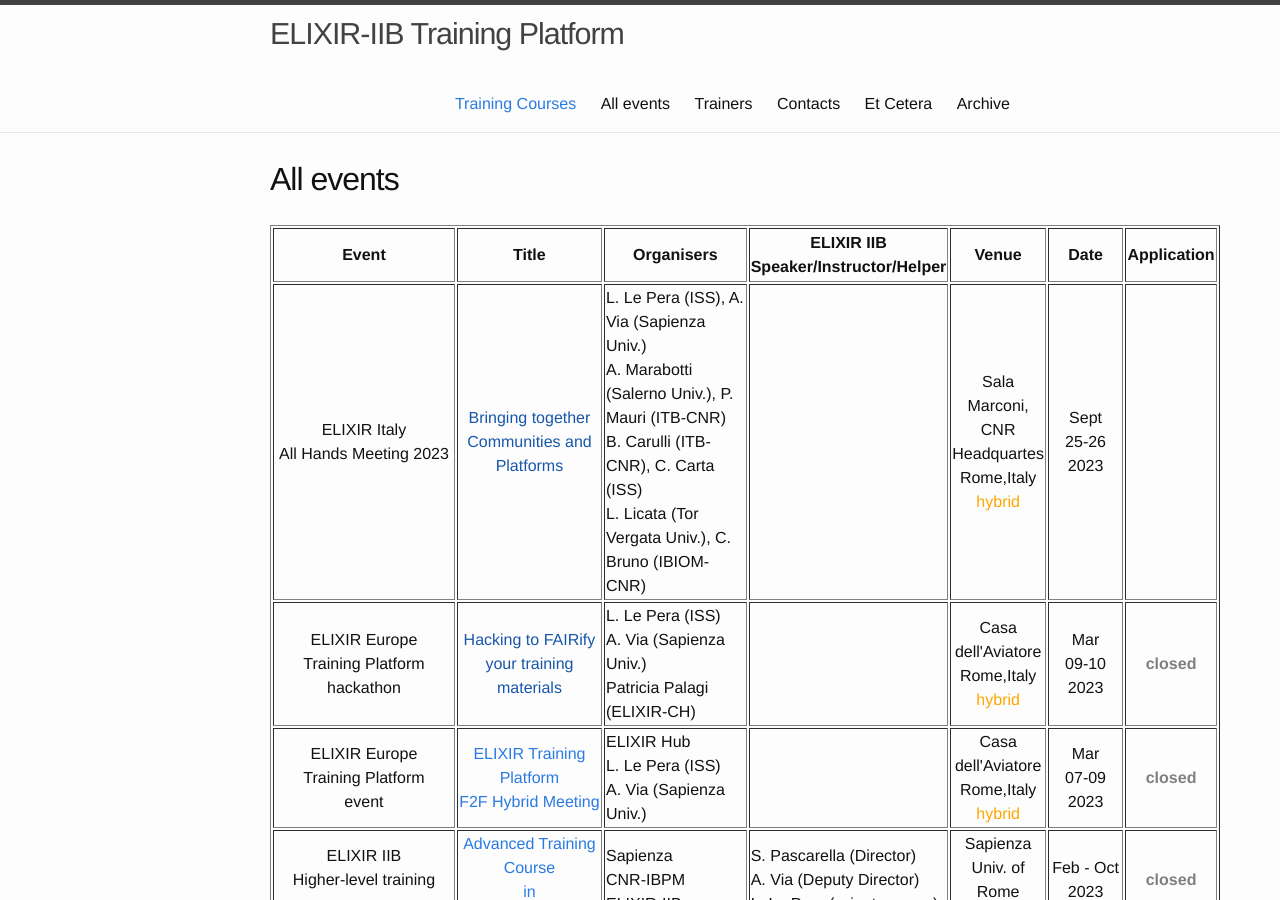
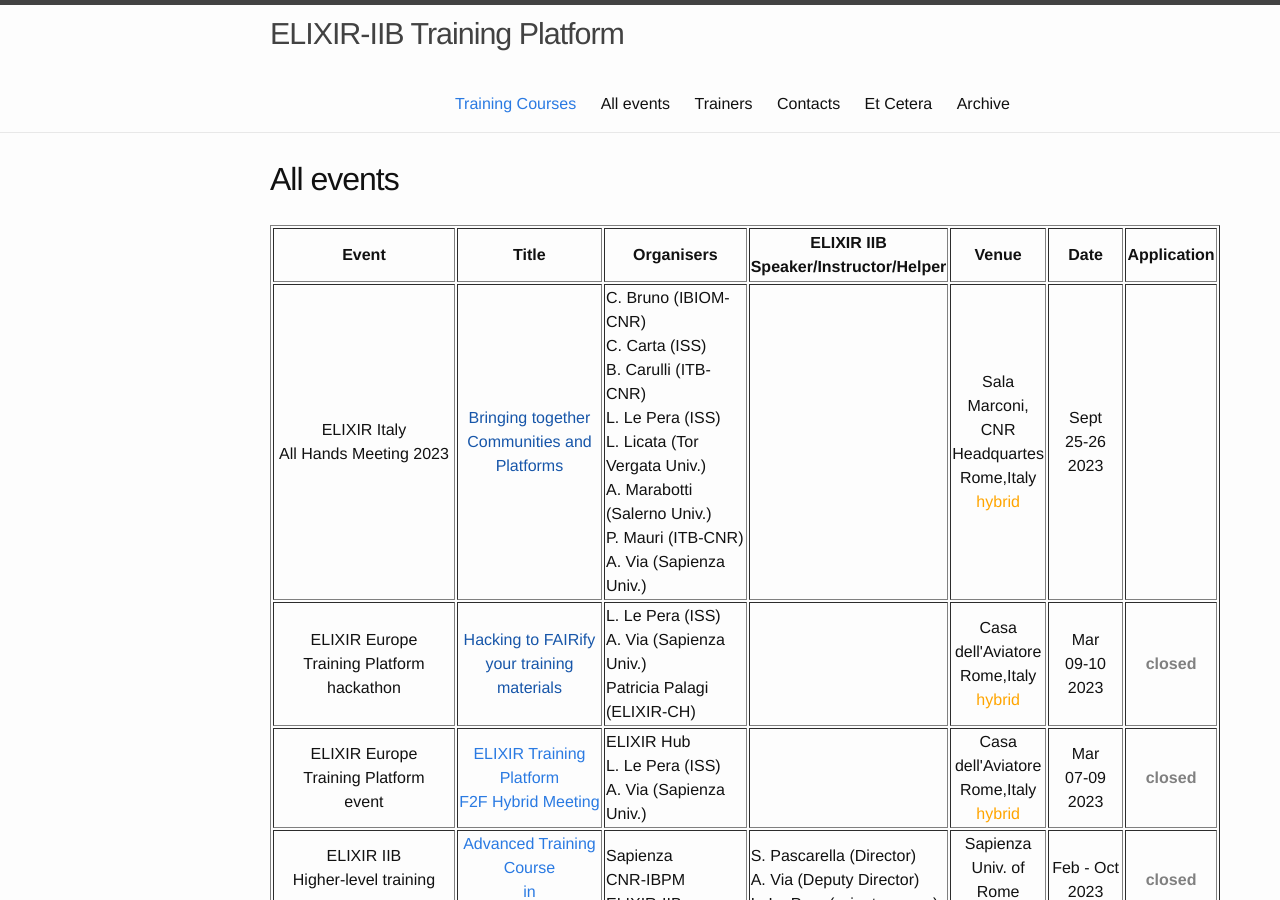
Before and after one commit to ELIXIR-IIB-training/website, a Jekyll site: the page built from _pages/01-all_events.md, in a window 1280 px wide and 900 px high. Built offline with Jekyll 4.4.1, drawn with Linux system fonts in a browser that asks for light colours.

Commit message:
Update 01-all_events.md

```diff
--- a/_pages/01-all_events.md
+++ b/_pages/01-all_events.md
@@ -19,7 +19,7 @@ permalink: /all_events/
 <tr>
    <td height="50" align="center">ELIXIR Italy <br> All Hands Meeting 2023<br></td>
    <td height="50" width="220" align="center"><a href= "">Bringing together Communities and Platforms</a></td>
-   <td height="50" width="150">L. Le Pera (ISS), A. Via (Sapienza Univ.) <br> A. Marabotti (Salerno Univ.), P. Mauri (ITB-CNR) <br> B. Carulli (ITB-CNR), C. Carta (ISS) <br> L. Licata (Tor Vergata Univ.), C. Bruno (IBIOM-CNR) <br></td>
+   <td height="50" width="150">C. Bruno (IBIOM-CNR) <br>C. Carta (ISS) <br>B. Carulli (ITB-CNR)<br>L. Le Pera (ISS)<br>L. Licata (Tor Vergata Univ.)<br>A. Marabotti (Salerno Univ.)<br>P. Mauri (ITB-CNR)<br>A. Via (Sapienza Univ.)<br></td>
    <td height="50" width="150"></td>
    <td height="50" align="center">Sala Marconi, CNR Headquartes <br>Rome,Italy<br><font color="orange">hybrid</font></td>
    <td height="50" width="75" align="center">Sept<br>25-26<br>2023</td>
```
